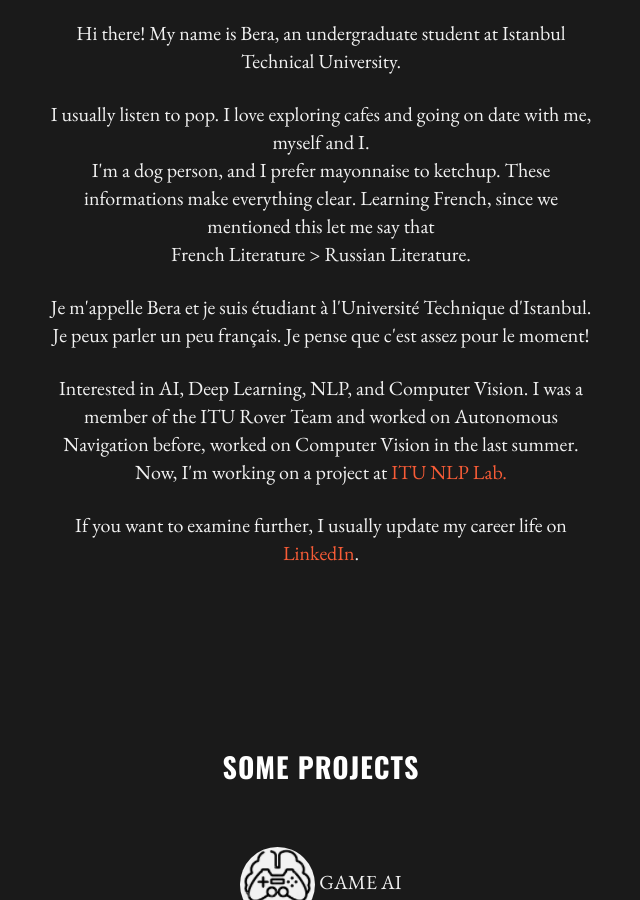
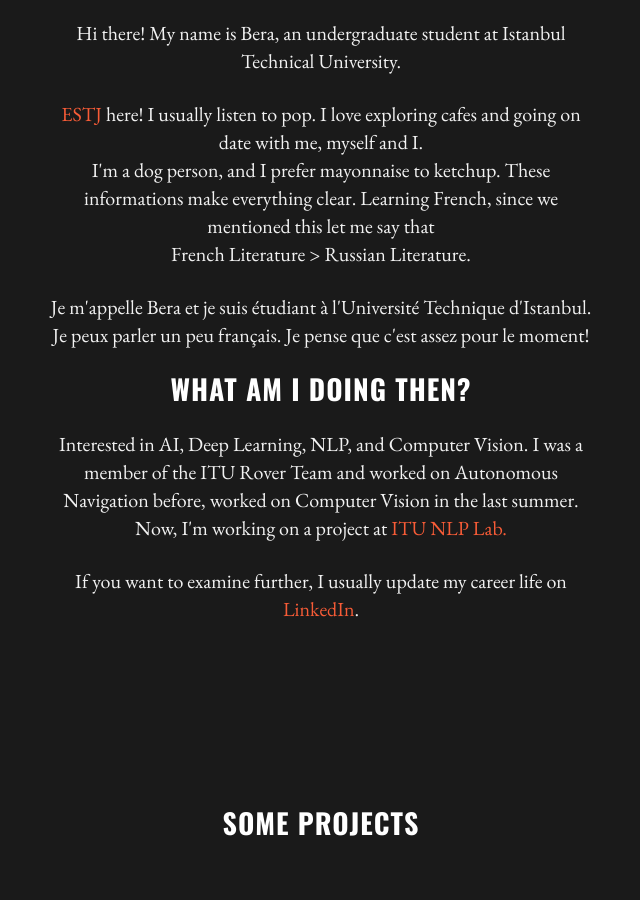
Before and after one commit to Supomera/omer-bera, a plain HTML site: page index.html in a window 1280 px wide. Shown: the part 856-1756 px from the top of the page, without its empty margins (319-959 px from the left). Drawn offline with nearby package versions, Linux system fonts and the light colour scheme.

Commit message:
Little correction

```diff
--- a/index.html
+++ b/index.html
@@ -83,9 +83,12 @@
         <div class="col-lg-6 col-lg-offset-3">
           <p>Hi there! My name is Bera, an undergraduate student at Istanbul Technical University. </p>
 
-          <p>I usually listen to pop. I love exploring cafes and going on date with me, myself and I. <br> I'm a dog person, and I prefer mayonnaise to ketchup. These informations make everything clear. Learning French, since we mentioned this let me say that <br> French Literature > Russian Literature. </p>
+          <p> <a href = "https://www.verywellmind.com/estj-extraverted-sensing-thinking-judging-2795985"> ESTJ </a> here! I usually listen to pop. I love exploring cafes and going on date with me, myself and I. <br> I'm a dog person, and I prefer mayonnaise to ketchup. These informations make everything clear. Learning French, since we mentioned this let me say that <br> French Literature > Russian Literature. </p>
 
           <p>Je m'appelle Bera et je suis étudiant à l'Université Technique d'Istanbul. Je peux parler un peu français. Je pense que c'est assez pour le moment! </p>
+          </p>
+          <h3> WHAT AM I DOING THEN? </h3>
+          <p> </p>
           <p>Interested in AI, Deep Learning, NLP, and Computer Vision. I was a member of the ITU Rover Team and worked on Autonomous Navigation before, worked on Computer Vision in the last summer. Now, I'm working on a project at <a href = "http://ddi.itu.edu.tr/"> ITU NLP Lab. </a> </p>
           <p>If you want to examine further, I usually update my career life on <a href="https://www.linkedin.com/in/omerbera/">LinkedIn</a>.</p>
         </div>
```
